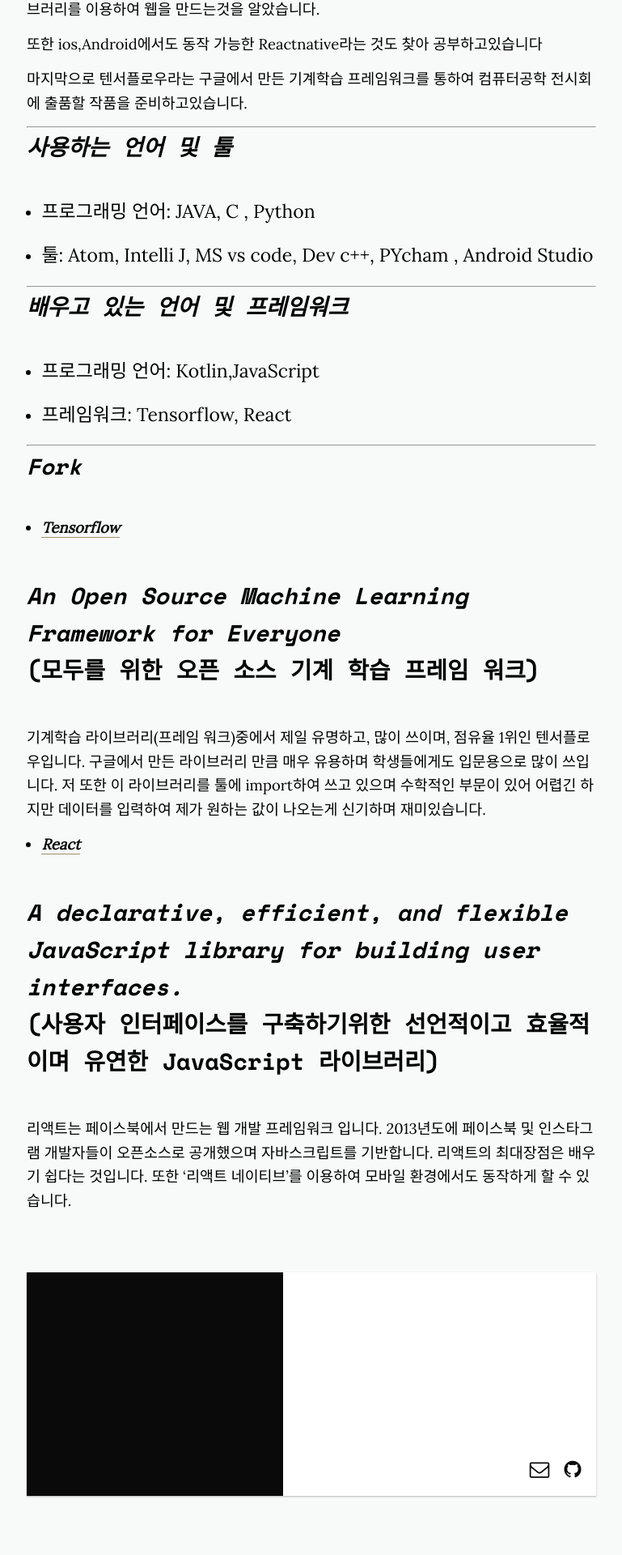
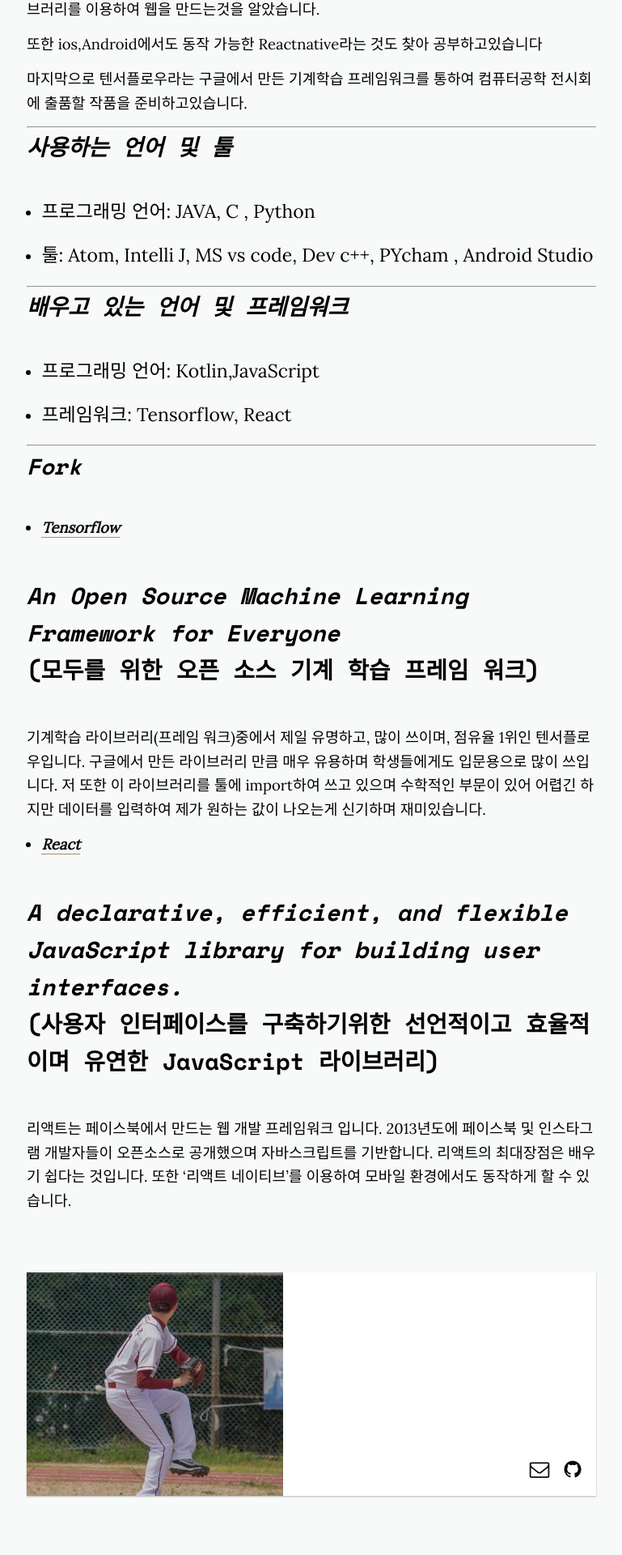
Before and after one commit to xddongx/Chimaek.github.io, a Jekyll site: the page built from _posts/2018-10-14-profile.markdown, in a window 1280 px wide. Shown: the part 2062-3982 px from the top of the page at 81% size, without its empty margins (255-1024 px from the left). Built offline with Jekyll 4.4.1, drawn with Linux system fonts in a browser that asks for light colours; nearby versions of some CDN libraries.

Commit message:
Update _config.yml

```diff
--- a/_config.yml
+++ b/_config.yml
@@ -8,11 +8,11 @@ description:
 url: "https://chimaek.github.io/"
 baseurl: ""
 twitter_username:
-default_img:
+default_img: /p_1.jpg
 
 # Profile settings
 name: 김 승주
-profile_img:
+profile_img: /p_1.jpg
 profile: 소프트웨어 엔지니어를 꿈꾸는 아저씨 입니다.<br> 제주대 컴퓨터공학 재학중입니다.
 social:
   github: https://github.com/Chimaek/
```
